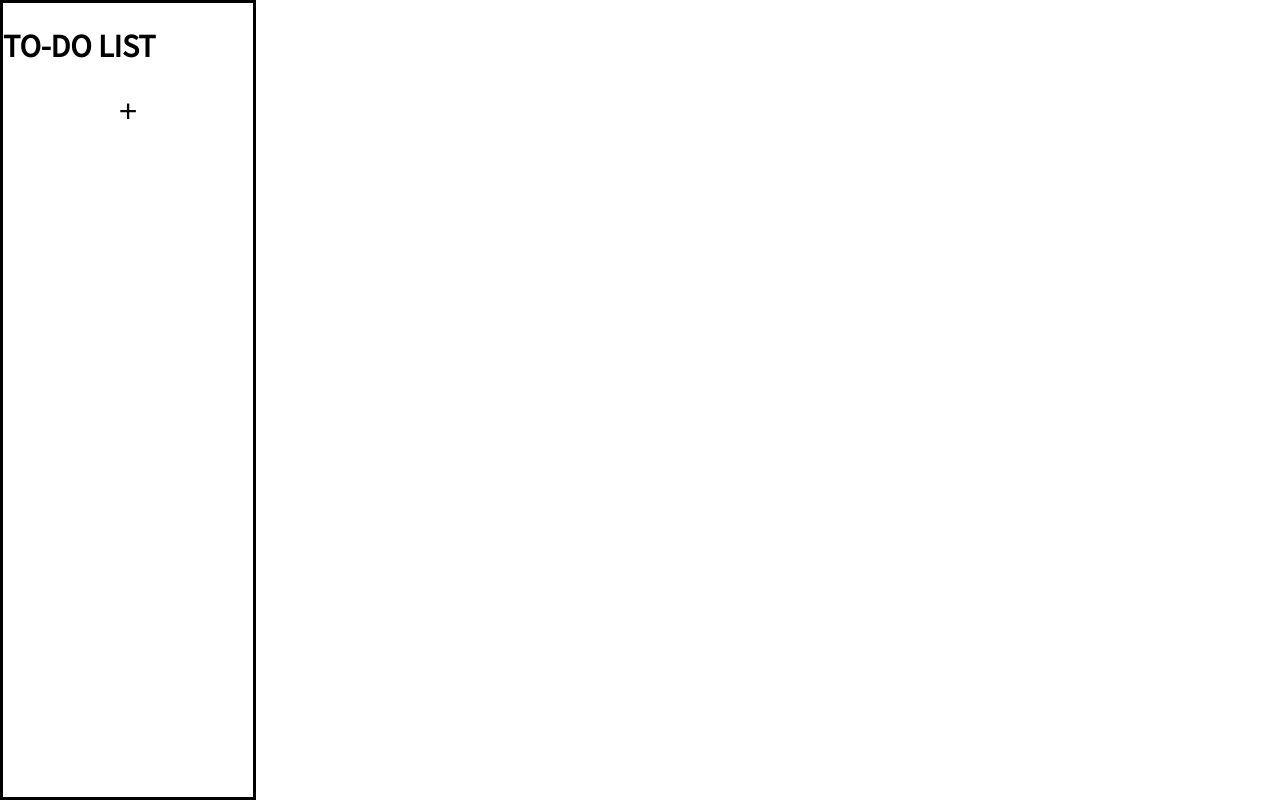
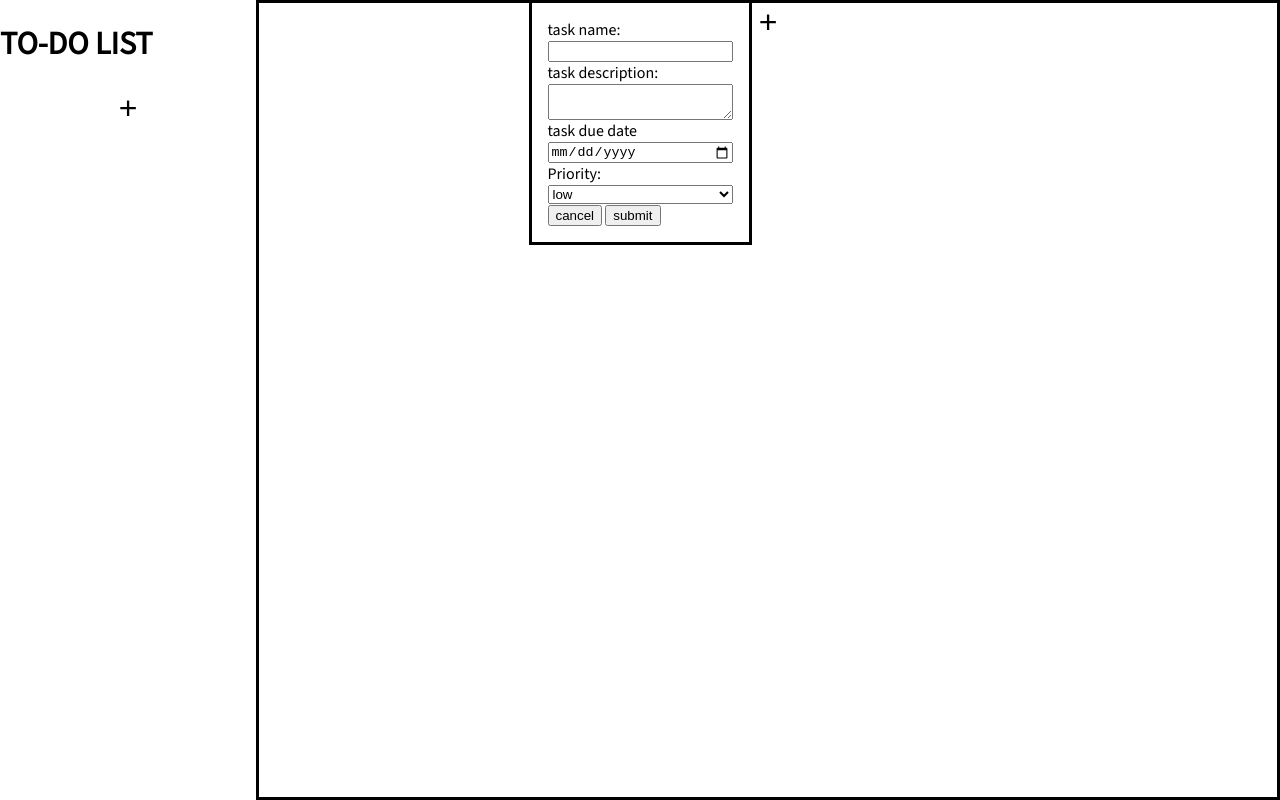
Before and after one commit to ImExtraPolite3/todo-list, a website built with webpack: page src/index.html in a window 1280 px wide. Built offline with nearby package versions, Linux system fonts and the light colour scheme.

Commit message:
add dialog for tasks

```diff
--- a/src/index.html
+++ b/src/index.html
@@ -13,13 +13,36 @@
       </div>
       <button class="add-projects">+</button>
     </div>
-    <div class="main"></div>
+    <div class="main">
+      <button class="add-task">+</button>
+      <div class="new-tasks-container">
+      </div>
+    </div>
 
     <dialog class="add-projects-dialog">
       <input type="text" name="project-name" id="project-name">
       <div>
-        <button class="close-project-modal">cancel</button>
-        <button class="close-project-modal submit-project-name">submit</button>
+        <button class="close-modal">cancel</button>
+        <button class="close-modal submit-project-name">submit</button>
+      </div>
+    </dialog>
+
+    <dialog class="add-task-dialog">
+      <label for="task-name">task name:</label>
+      <input type="text" name="task-name" id="task-name">
+      <label for="task-description">task description:</label>
+      <textarea name="task-description" id="task-description"></textarea>
+      <label for="task-due-date">task due date</label>
+      <input type="date" name="task-due-date" id="task-due-date">
+      <label for="priority">Priority:</label>
+      <select name="priority" id="priority">
+        <option value="low">low</option>
+        <option value="medium">medium</option>
+        <option value="high">high</option>
+      </select>
+      <div>
+        <button class="close-modal">cancel</button>
+        <button class="close-modal submit-project-name">submit</button>
       </div>
     </dialog>
   </div>
--- a/src/modals.js
+++ b/src/modals.js
@@ -8,7 +8,7 @@ function openProjectModal() {
 };
 
 function closeProjectModal() {
-  const closeModal = document.querySelectorAll('.close-project-modal');
+  const closeModal = document.querySelectorAll('.close-modal');
   const projectsDialog = document.querySelector('.add-projects-dialog');
   const getProjectName = document.getElementById('project-name');
 
--- a/src/style.css
+++ b/src/style.css
@@ -16,28 +16,30 @@ body {
 }
 
 .nav-bar {
-  border: solid;
   grid-column: 1 / 2;
 }
 
 .main {
+  border: solid;
   grid-column: 2 / 3;
 }
 
 .add-projects,
-.new-projects-container > button {
+.new-projects-container > button,
+.add-task {
   width: 100%;
   background: none;
   border: none;
 }
 
 .add-projects:hover,
-.new-projects-container > button:hover {
+.new-projects-container > button:hover,
+.add-task:hover {
   background-color: rgba(100, 100, 100, 0.3);
 }
 
-
-.add-projects {
+.add-projects,
+.add-task {
   font-size: 2rem;
 }
 
@@ -46,3 +48,8 @@ body {
   padding: 10px 0 10px 20px;
   font-size: 1.3rem;
 }
+
+.add-task-dialog {
+  display: flex;
+  flex-direction: column;
+}
```
